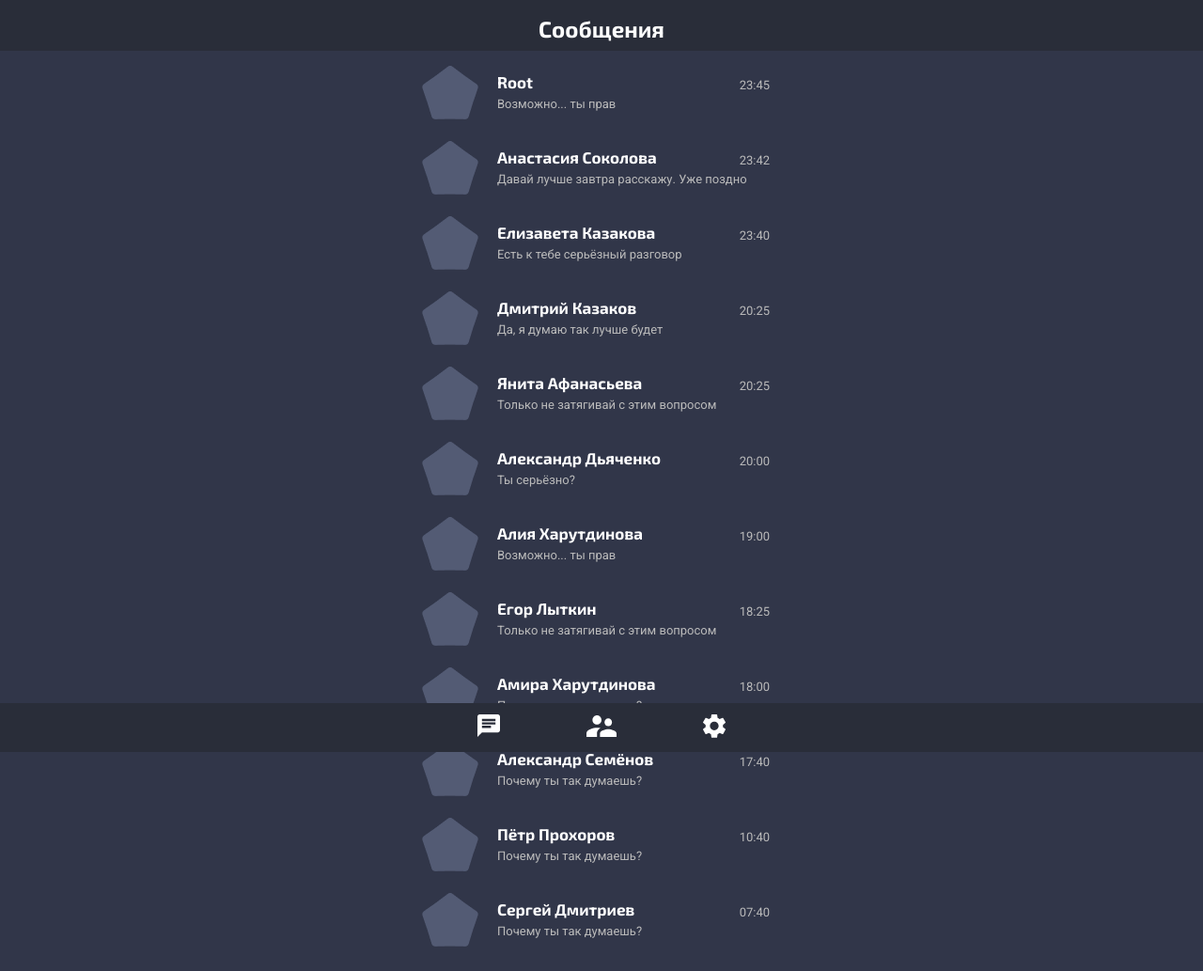
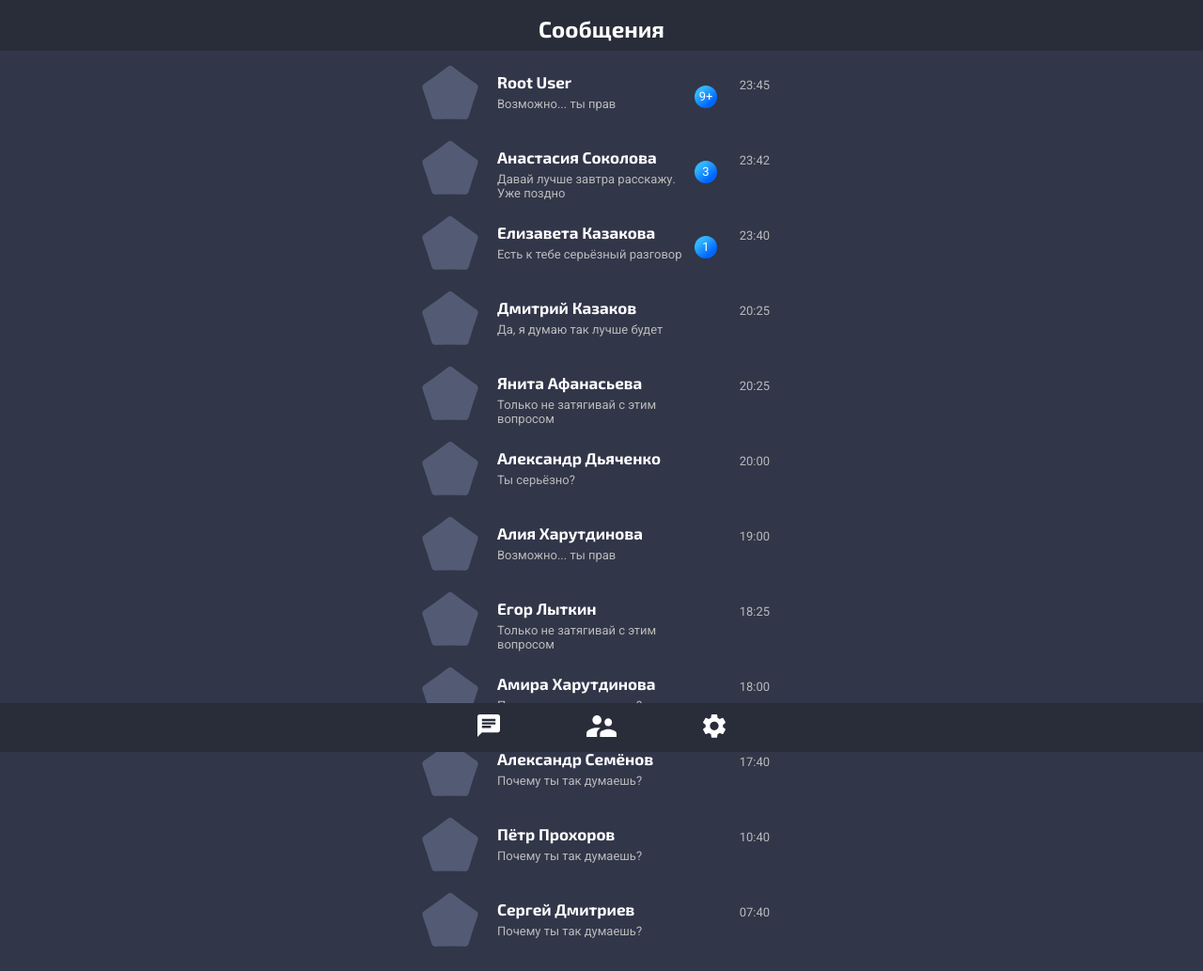
Before and after one commit to NSmolyakov/Impulse, a React app: page /messages in a window 1280 px wide. Shown: the whole page at 94% size. Built offline with nearby package versions, Linux system fonts and the light colour scheme.

Commit message:
create Badge component

```diff
--- /dev/null
+++ b/src/components/elements/Badge/Badge.css
@@ -0,0 +1,9 @@
+.Badge {
+    width: 24px;
+    height: 20px;
+    background: linear-gradient(320deg, #0066FF 25.74%, #31B5FF 74.26%);
+    border-radius: 16px;
+    color:#fff;
+    text-align: center;
+    padding-top: 4px;
+}
--- /dev/null
+++ b/src/components/elements/Badge/Badge.jsx
@@ -0,0 +1,14 @@
+import React from 'react'
+
+import './Badge.css'
+
+
+const Badge = (props) => {
+    let number = props.number
+    return ( number === 0   ? <div></div>
+                            : <p className='Badge'>{props.number}</p>
+    )
+}
+
+
+export default Badge;
--- a/src/components/modules/MessagesPreview/MessagesPreview.css
+++ b/src/components/modules/MessagesPreview/MessagesPreview.css
@@ -22,6 +22,7 @@
     position: absolute;
     top: 20px;
     left: 80px;
+    max-width: 210px;
 }
 
 .MessagesPreview .Time {
@@ -29,3 +30,9 @@
     top: 0;
     right: 12px;
 }
+
+.Badge{
+    position: absolute;
+    top: 8px;
+    right: 68px;
+}
--- a/src/components/modules/MessagesPreview/MessagesPreview.jsx
+++ b/src/components/modules/MessagesPreview/MessagesPreview.jsx
@@ -1,7 +1,10 @@
 import React from 'react';
+import { Link } from 'react-router-dom';
+
+import Badge from '../../elements/Badge/Badge'
 import noPhoto from '../../../assets/img/noPhoto.png'
 import './MessagesPreview.css'
-import { Link } from 'react-router-dom';
+
 
 function MessagesPreview(props) {
   let id = props.id
@@ -13,6 +16,7 @@ function MessagesPreview(props) {
          <h3 className='UserName'>{props.name} </h3>
          <p className='Discription'>{props.lastMessage}</p>
          <p className='Time'>{props.time}</p>
+         <Badge number={props.unread} />
       </div>
     </Link>
 
--- a/src/components/pages/Account/Account.jsx
+++ b/src/components/pages/Account/Account.jsx
@@ -6,6 +6,7 @@ import Linkbtn from '../../elements/Linkbtn/Linkbtn';
 
 import TopNav from '../../modules/TopNav/TopNav';
 import NavBar from '../../modules/NavBar/NavBar';
+import Badge from '../../elements/Badge/Badge';
 
 
 const Account= (props) => {
@@ -15,6 +16,7 @@ const Account= (props) => {
                     <Input type='text' placeholder='Введите новое имя пользователя' label='Имя пользователя' />
                     <Button text='Сохранить изменения' link='/settings'/>
                     <Linkbtn text='Вернуться без сохранения' link='/settings' />
+                    <Badge number='4' />
                 </div>
             <NavBar />
         </div>
--- a/src/components/pages/Messages/Messages.jsx
+++ b/src/components/pages/Messages/Messages.jsx
@@ -6,7 +6,7 @@ import NavBar from '../../modules/NavBar/NavBar'
 
 
 const Messages =(props) => {
-    let MessagesPreviews = props.props.Users.map(d => <MessagesPreview name={d.name} lastMessage={d.lastMessage} time={d.time} id={d.id} />);
+    let MessagesPreviews = props.props.Users.map(d => <MessagesPreview name={d.name} lastMessage={d.lastMessage} time={d.time} unread={d.unread} id={d.id} />);
     return (
         <div className='MainContainer'>
         <TopNav header='Сообщения'/>
--- a/src/logic/reducers/users.js
+++ b/src/logic/reducers/users.js
@@ -1,17 +1,17 @@
 let initialState = {
     Users: [
-        {id:0, name:'Root', lastMessage:'Возможно... ты прав', time:'23:45' },
-        {id:1, name:'Анастасия Соколова', lastMessage:'Давай лучше завтра расскажу. Уже поздно', time:'23:42' },
-        {id:2, name:'Елизавета Казакова', lastMessage:'Есть к тебе серьёзный разговор', time:'23:40' },
-        {id:3, name:'Дмитрий Казаков' , lastMessage:'Да, я думаю так лучше будет', time:'20:25'  },
-        {id:4, name:'Янита Афанасьева', lastMessage:'Только не затягивай с этим вопросом', time:'20:25'},
-        {id:5, name:'Александр Дьяченко', lastMessage:'Ты серьёзно?', time:'20:00' },
-        {id:6, name:'Алия Харутдинова', lastMessage:'Возможно... ты прав', time:'19:00'},
-        {id:7, name:'Егор Лыткин', lastMessage:'Только не затягивай с этим вопросом', time:'18:25'},
-        {id:8, name:'Амира Харутдинова', lastMessage:'Почему ты так думаешь?', time:'18:00'},
-        {id:9, name:'Александр Семёнов', lastMessage:'Почему ты так думаешь?', time:'17:40'},
-        {id:10, name:'Пётр Прохоров', lastMessage:'Почему ты так думаешь?', time:'10:40'},
-        {id:11, name:'Сергей Дмитриев', lastMessage:'Почему ты так думаешь?', time:'07:40'},
+        {id:0, name:'Root User', lastMessage:'Возможно... ты прав', time:'23:45', unread:'9+'},
+        {id:1, name:'Анастасия Соколова', lastMessage:'Давай лучше завтра расскажу. Уже поздно', time:'23:42',unread:3 },
+        {id:2, name:'Елизавета Казакова', lastMessage:'Есть к тебе серьёзный разговор', time:'23:40', unread:1 },
+        {id:3, name:'Дмитрий Казаков' , lastMessage:'Да, я думаю так лучше будет', time:'20:25', unread:0  },
+        {id:4, name:'Янита Афанасьева', lastMessage:'Только не затягивай с этим вопросом', time:'20:25', unread:0},
+        {id:5, name:'Александр Дьяченко', lastMessage:'Ты серьёзно?', time:'20:00', unread:0 },
+        {id:6, name:'Алия Харутдинова', lastMessage:'Возможно... ты прав', time:'19:00', unread:0},
+        {id:7, name:'Егор Лыткин', lastMessage:'Только не затягивай с этим вопросом', time:'18:25', unread:0},
+        {id:8, name:'Амира Харутдинова', lastMessage:'Почему ты так думаешь?', time:'18:00',unread:0},
+        {id:9, name:'Александр Семёнов', lastMessage:'Почему ты так думаешь?', time:'17:40', unread:0},
+        {id:10, name:'Пётр Прохоров', lastMessage:'Почему ты так думаешь?', time:'10:40',unread:0},
+        {id:11, name:'Сергей Дмитриев', lastMessage:'Почему ты так думаешь?', time:'07:40', unread:0},
     ],
 }
 
```
